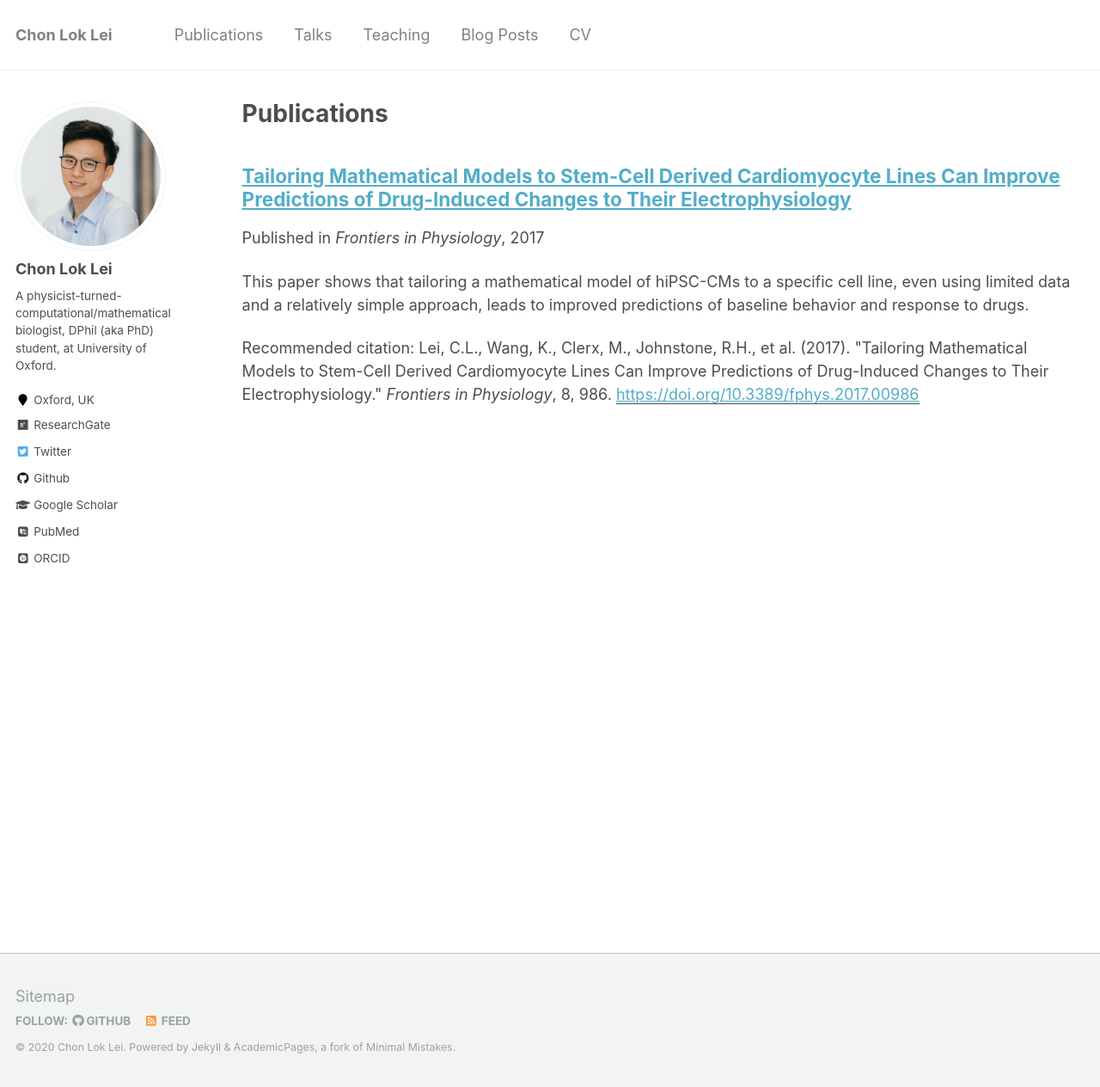
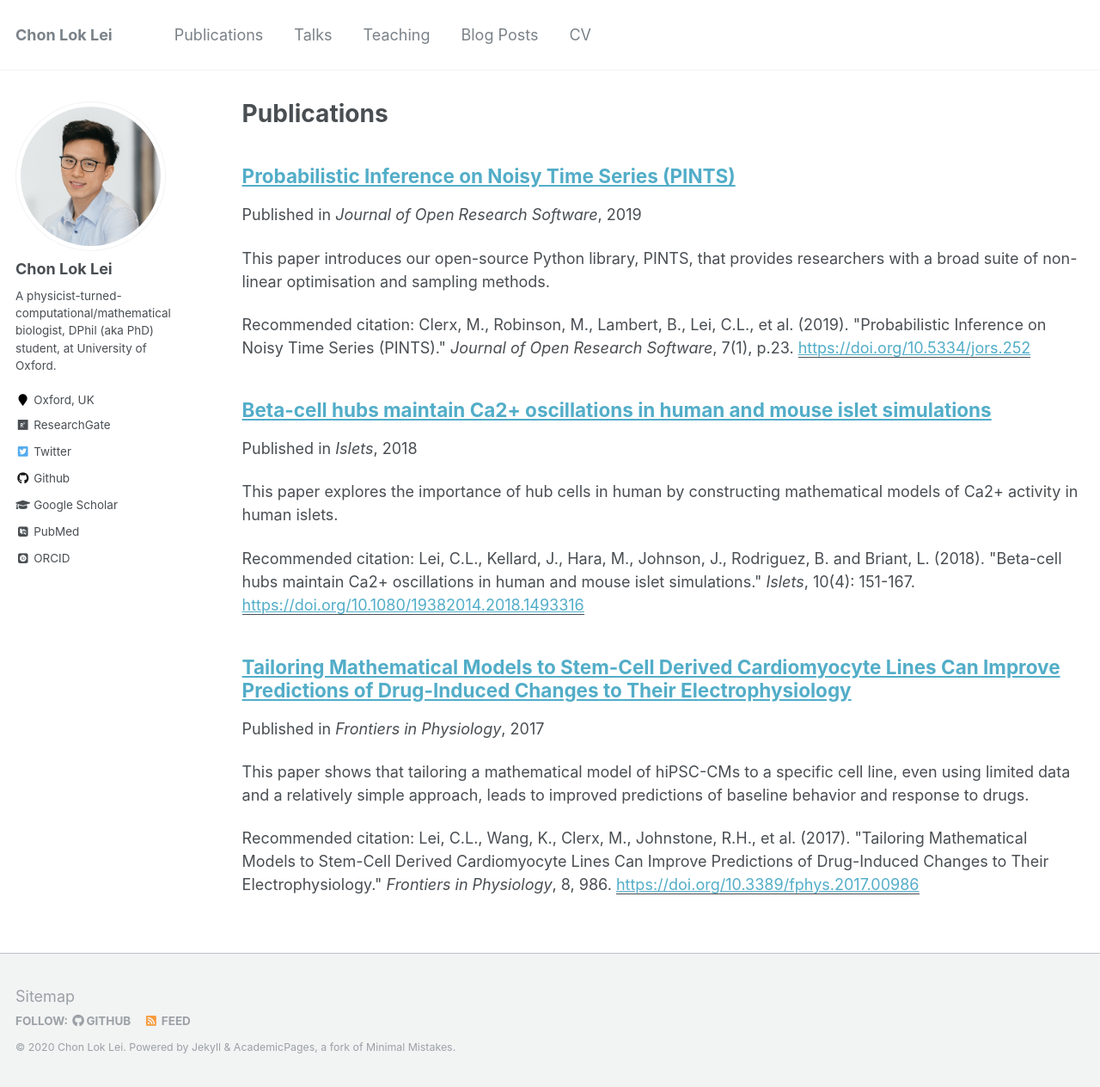
Before and after one commit to chonlei/chonlei.github.io, a Jekyll site: the page built from _pages/publications.md, in a window 1280 px wide and 1264 px high. Shown: the whole window at 86% size. Built offline with Jekyll 4.4.1, drawn with Linux system fonts in a browser that asks for light colours; some web fonts are replaced.

Commit message:
Add papers

```diff
--- /dev/null
+++ b/_publications/2018-08-24-paper-Lei2018.md
@@ -0,0 +1,16 @@
+---
+title: "Beta-cell hubs maintain Ca2+ oscillations in human and mouse islet simulations"
+collection: publications
+permalink: /publication/Lei2018
+excerpt: 'This paper explores the importance of hub cells in human by constructing mathematical models of Ca2+ activity in human islets.'
+date: 2018-08-24
+venue: 'Islets'
+paperurl: 'https://doi.org/10.1080/19382014.2018.1493316'
+citation: 'Lei, C.L., Kellard, J., Hara, M., Johnson, J., Rodriguez, B. and Briant, L. (2018). &quot;Beta-cell hubs maintain Ca2+ oscillations in human and mouse islet simulations.&quot; <i>Islets</i>, 10(4): 151-167.'
+---
+s paper explores the importance of hub cells in human by constructing mathematical models of Ca2+ activity in human islets.
+
+[Download paper here](http://chonlei.github.io/files/Lei2018.pdf). Or [view here](https://doi.org/10.1080/19382014.2018.1493316).
+
+Recommended citation:
+Lei, C.L., Kellard, J., Hara, M., Johnson, J., Rodriguez, B. and Briant, L. (2018). &quot;Beta-cell hubs maintain Ca2+ oscillations in human and mouse islet simulations.&quot; <i>Islets</i>, 10(4): 151-167.
--- /dev/null
+++ b/_publications/2019-07-19-paper-Clerx2019.md
@@ -0,0 +1,16 @@
+---
+title: "Probabilistic Inference on Noisy Time Series (PINTS)"
+collection: publications
+permalink: /publication/Clerx2019
+excerpt: 'This paper introduces our open-source Python library, PINTS, that provides researchers with a broad suite of non-linear optimisation and sampling methods.'
+date: 2019-07-19
+venue: 'Journal of Open Research Software'
+paperurl: 'https://doi.org/10.5334/jors.252'
+citation: 'Clerx, M., Robinson, M., Lambert, B., Lei, C.L., et al. (2019). &quot;Probabilistic Inference on Noisy Time Series (PINTS).&quot; <i>Journal of Open Research Software</i>, 7(1), p.23.'
+---
+This paper introduces our open-source Python library, PINTS, that provides researchers with a broad suite of non-linear optimisation and sampling methods.
+
+[Download paper here](http://chonlei.github.io/files/Clerx2019.pdf). Or [view here](https://doi.org/10.5334/jors.252).
+
+Recommended citation:
+Clerx, M., Robinson, M., Lambert, B., Lei, C.L., et al. (2019). &quot;Probabilistic Inference on Noisy Time Series (PINTS).&quot; <i>Journal of Open Research Software</i>, 7(1), p.23.
```
Also changed, not shown: _publications/2017-12-12-paper-Lei2017.md (+2 -1 lines), 2 other files.
